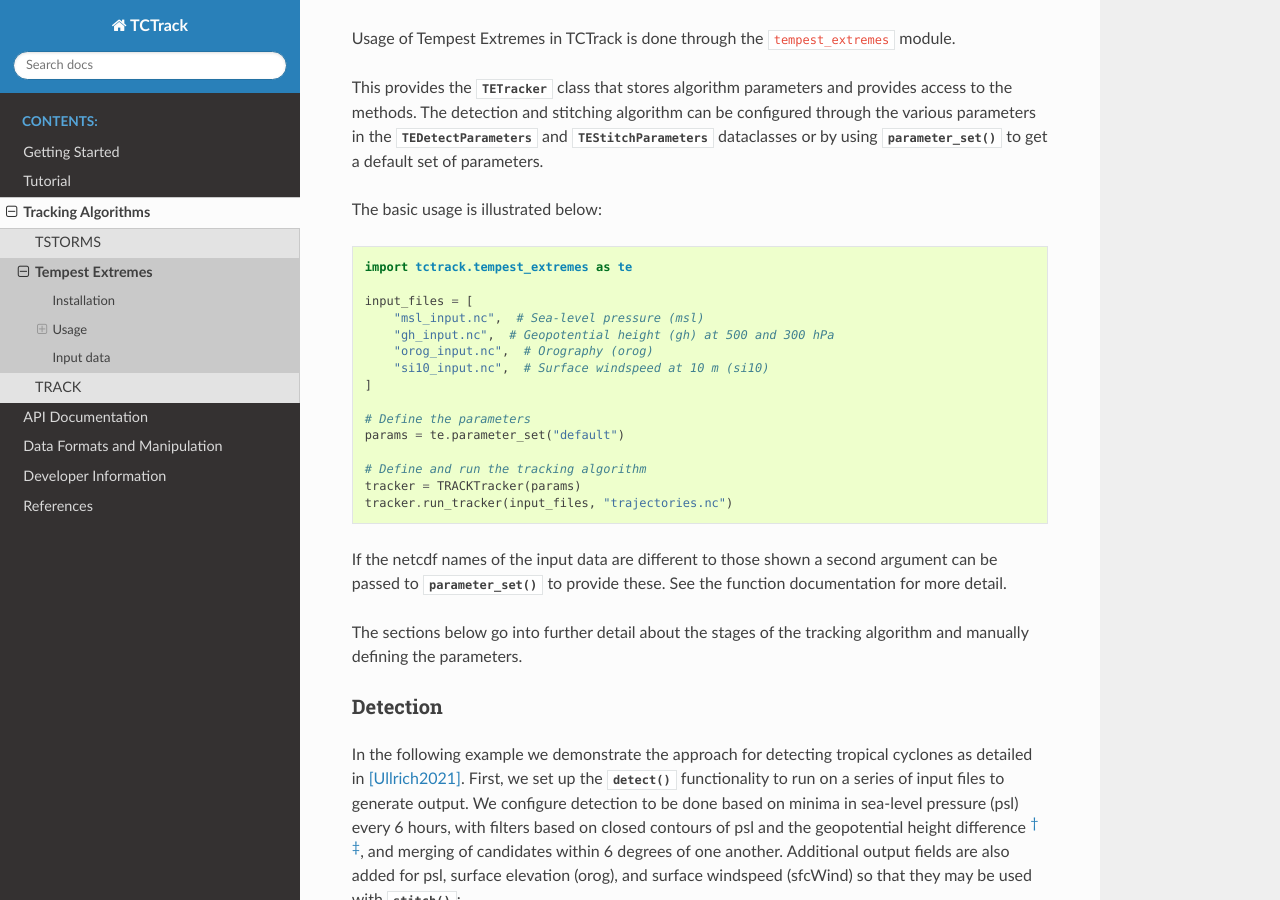
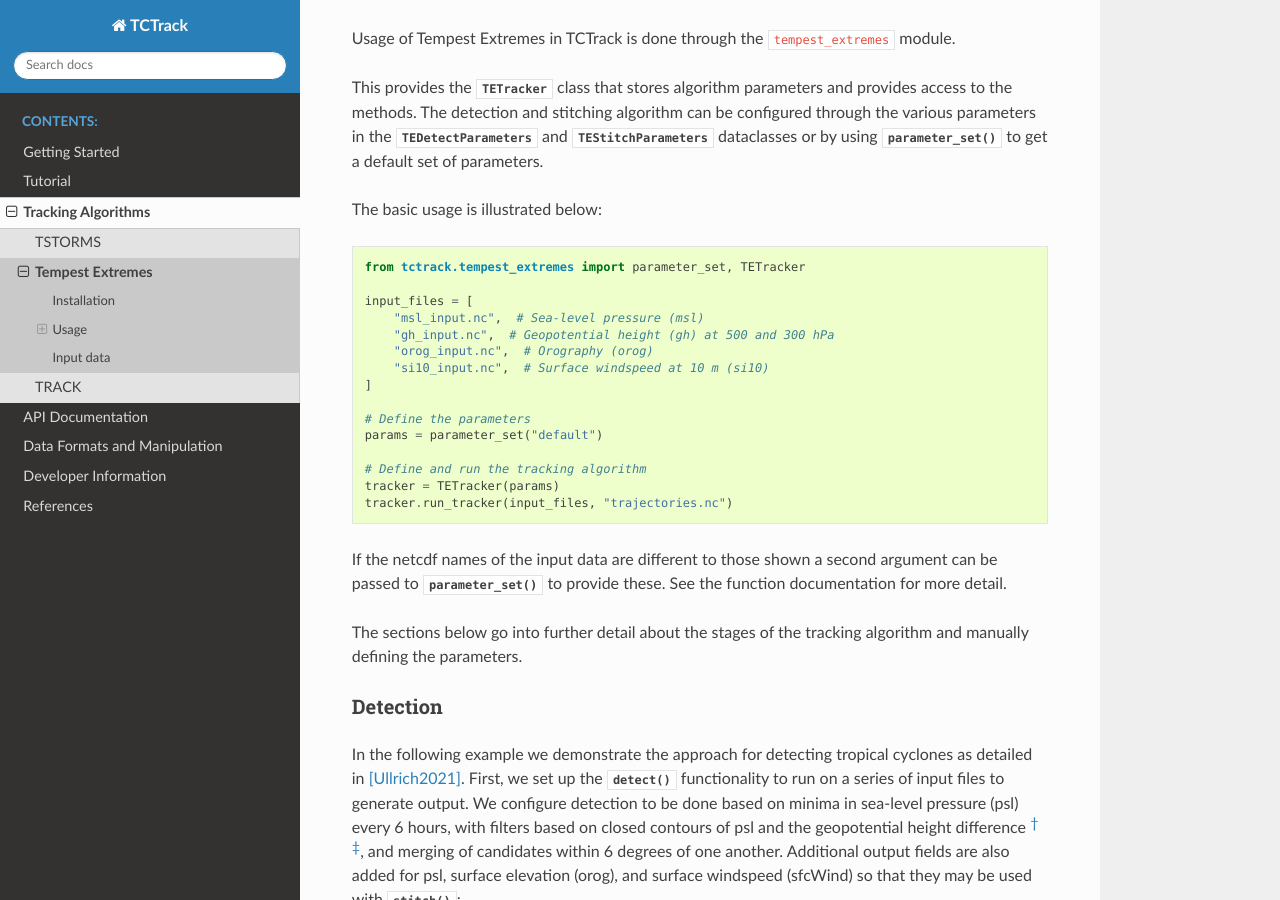
Before and after one commit to Cambridge-ICCS/TCTrack, a Sphinx documentation site: the page built from docs/tracking-algorithms/tempest_extremes.rst, in a window 1280 px wide and 900 px high, scrolled down 1282 px. Built offline with Sphinx 7.4.7 and the Read the Docs theme 3.1.0, drawn with Linux system fonts in a browser that asks for light colours.

Commit message:
Fix parameter set guidance

```diff
--- a/docs/tracking-algorithms/tempest_extremes.rst
+++ b/docs/tracking-algorithms/tempest_extremes.rst
@@ -76,7 +76,7 @@ The basic usage is illustrated below:
 
 .. code-block:: python
 
-    import tctrack.tempest_extremes as te
+    from tctrack.tempest_extremes import parameter_set, TETracker
 
     input_files = [
         "msl_input.nc",  # Sea-level pressure (msl)
@@ -86,10 +86,10 @@ The basic usage is illustrated below:
     ]
 
     # Define the parameters
-    params = te.parameter_set("default")
+    params = parameter_set("default")
 
     # Define and run the tracking algorithm
-    tracker = TRACKTracker(params)
+    tracker = TETracker(params)
     tracker.run_tracker(input_files, "trajectories.nc")
 
 If the netcdf names of the input data are different to those shown a second argument can
--- a/docs/tracking-algorithms/tstorms.rst
+++ b/docs/tracking-algorithms/tstorms.rst
@@ -94,7 +94,7 @@ The basic usage is illustrated below:
     )
 
     # Define and run the tracking algorithm
-    tracker = TRACKTracker(base_params, detect_params, stitch_params)
+    tracker = TSTORMSTracker(base_params, detect_params, stitch_params)
     tracker.run_tracker(input_files, "trajectories.nc")
 
 The sections below go into further detail about the stages of the tracking algorithm and
```
